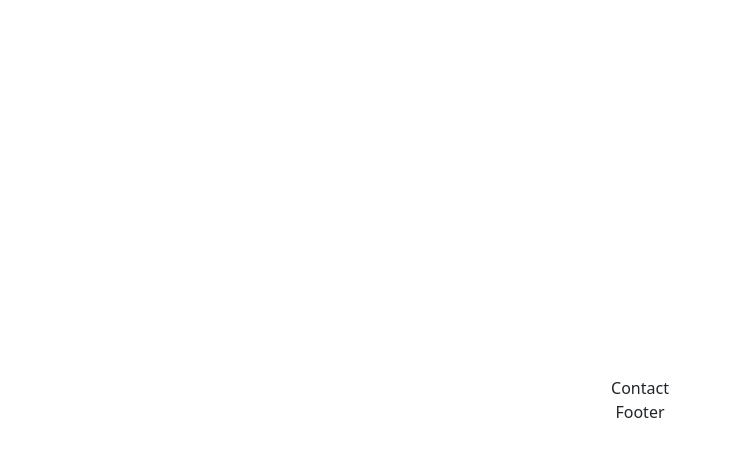
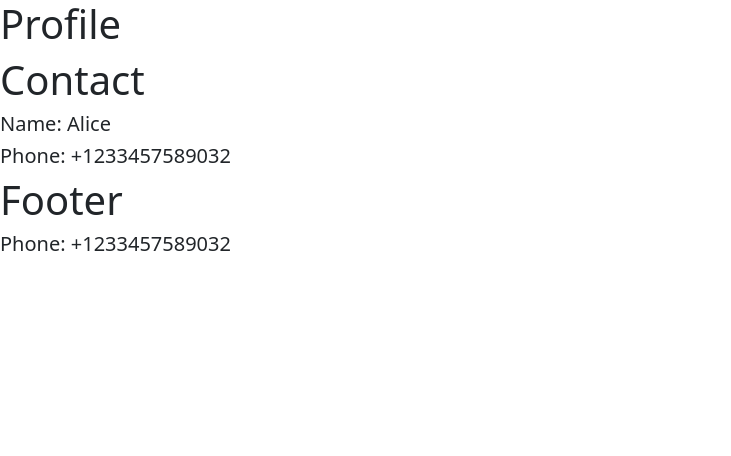
Before and after one commit to NikhilKhatri1/React-Daily-Work, a React (Create React App) app in the folder REACT-UI/: page / in a window 1280 px wide. Shown: the top 456 px of the page, without its empty margins (0-731 px from the left). Built offline with nearby package versions, Linux system fonts and the light colour scheme.

Commit message:
Created UseContext

```diff
--- a/REACT-UI/src/React-Tutorial/Day-38/App.jsx
+++ b/REACT-UI/src/React-Tutorial/Day-38/App.jsx
@@ -1,12 +1,14 @@
 import React from 'react'
-import ContextProvider from './AppContext'
-import App1 from './App1'
+import AppContextProvider from './context/AppContext'
+import Profile from './component/Profile'
+import Footer from './component/Footer'
 
 const App = () => {
     return (
-        <ContextProvider>
-            <App1 />
-        </ContextProvider>
+        <AppContextProvider>
+            <Profile />
+            <Footer />
+        </AppContextProvider>
     )
 }
 
--- a/REACT-UI/src/React-Tutorial/Day-38/App1.jsx
+++ /dev/null
@@ -1,14 +0,0 @@
-import React from 'react'
-import Footer from './Footer'
-import Profile from './profile'
-
-const App1 = () => {
-    return (
-        <div className='flex flex-col items-center justify-center h-[100vh]'>
-            <Profile />
-            <Footer />
-        </div>
-    )
-}
-
-export default App1
--- a/REACT-UI/src/React-Tutorial/Day-38/AppContext.jsx
+++ /dev/null
@@ -1,16 +0,0 @@
-import React from 'react'
-import { createContext } from 'react'
-
-export const AppContext = createContext();
-
-const ContextProvider = (props) => {
-    const phone = '+1 23456677887';
-    const name = 'John'
-    return (
-        <AppContext.Provider value={{ phone, name }}>
-            {props.children}
-        </AppContext.Provider>
-    )
-}
-
-export default ContextProvider
--- a/REACT-UI/src/React-Tutorial/Day-38/Contact.jsx
+++ /dev/null
@@ -1,9 +0,0 @@
-import React from 'react'
-
-const Contact = () => {
-  return (
-    <div>Contact</div>
-  )
-}
-
-export default Contact
--- a/REACT-UI/src/React-Tutorial/Day-38/Footer.jsx
+++ /dev/null
@@ -1,9 +0,0 @@
-import React from 'react'
-
-const Footer = () => {
-  return (
-    <div>Footer</div>
-  )
-}
-
-export default Footer
--- /dev/null
+++ b/REACT-UI/src/React-Tutorial/Day-38/component/Contact.jsx
@@ -0,0 +1,15 @@
+import React, { useContext } from 'react'
+import { AppContext } from '../context/AppContext'
+
+const Contact = () => {
+    const { phone, name } = useContext(AppContext)
+    return (
+        <div>
+            <h1>Contact</h1>
+            <h5>Name: {name}</h5>
+            <h5>Phone: {phone}</h5>
+        </div>
+    )
+}
+
+export default Contact
--- /dev/null
+++ b/REACT-UI/src/React-Tutorial/Day-38/component/Footer.jsx
@@ -0,0 +1,14 @@
+import React, { useContext } from 'react'
+import { AppContext } from '../context/AppContext'
+
+const Footer = () => {
+    const { phone } = useContext(AppContext)
+    return (
+        <div>
+            <h1>Footer</h1>
+            <h5>Phone: {phone}</h5>
+        </div>
+    )
+}
+
+export default Footer
--- a/REACT-UI/src/React-Tutorial/Day-38/Profile.jsx
+++ b/REACT-UI/src/React-Tutorial/Day-38/component/Profile.jsx
@@ -4,6 +4,7 @@ import Contact from './Contact'
 const Profile = () => {
     return (
         <div>
+            <h1>Profile</h1>
             <Contact />
         </div>
     )
--- /dev/null
+++ b/REACT-UI/src/React-Tutorial/Day-38/context/AppContext.jsx
@@ -0,0 +1,17 @@
+import React, { createContext } from 'react'
+
+
+export const AppContext = createContext();
+
+const AppContextProvider = (props) => {
+    const phone = '+1233457589032';
+    const name = "Alice";
+
+    return (
+        <AppContext.Provider value={{ phone,name }}>
+            {props.children}
+        </AppContext.Provider>
+    )
+}
+
+export default AppContextProvider
```
